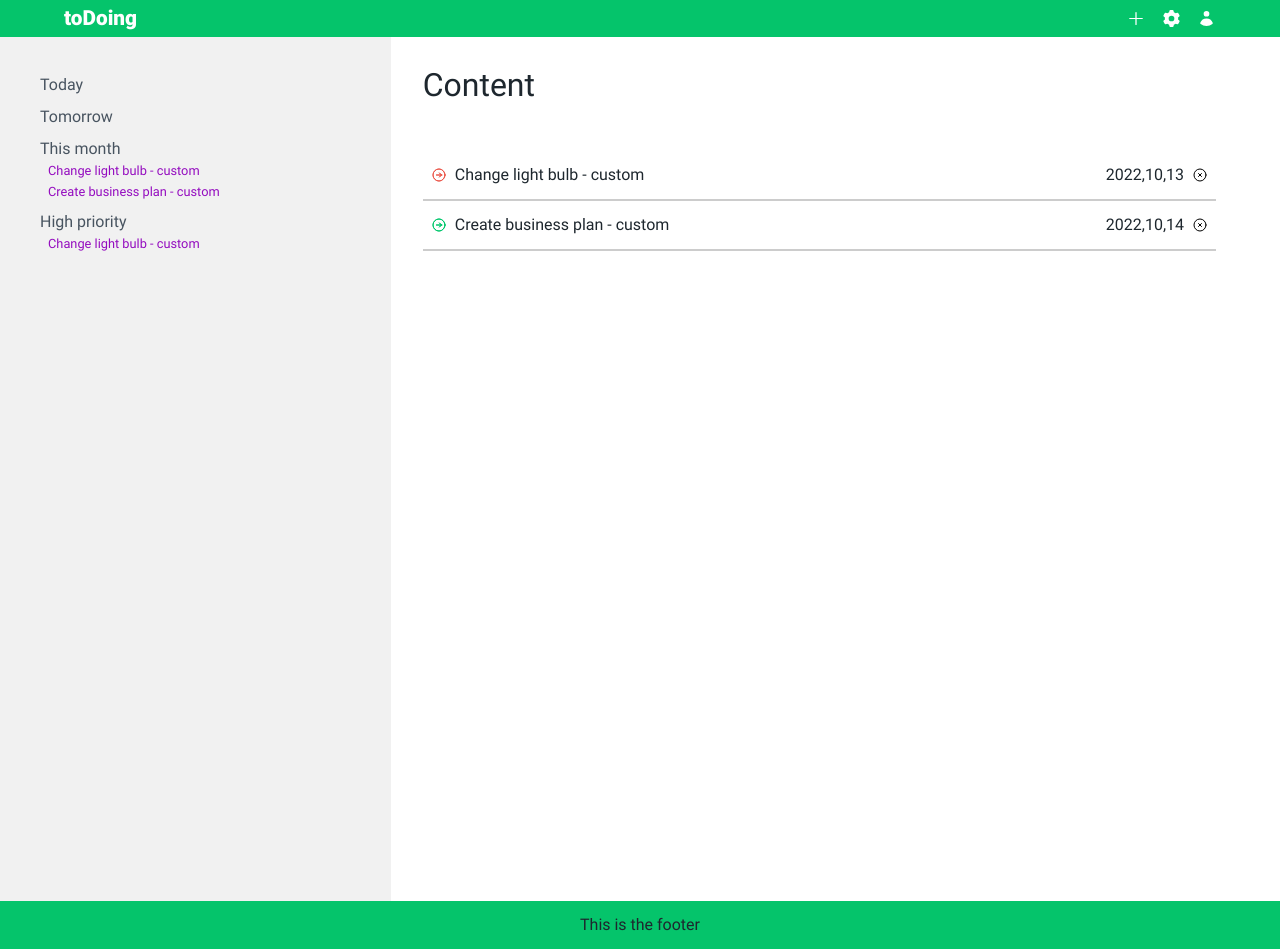
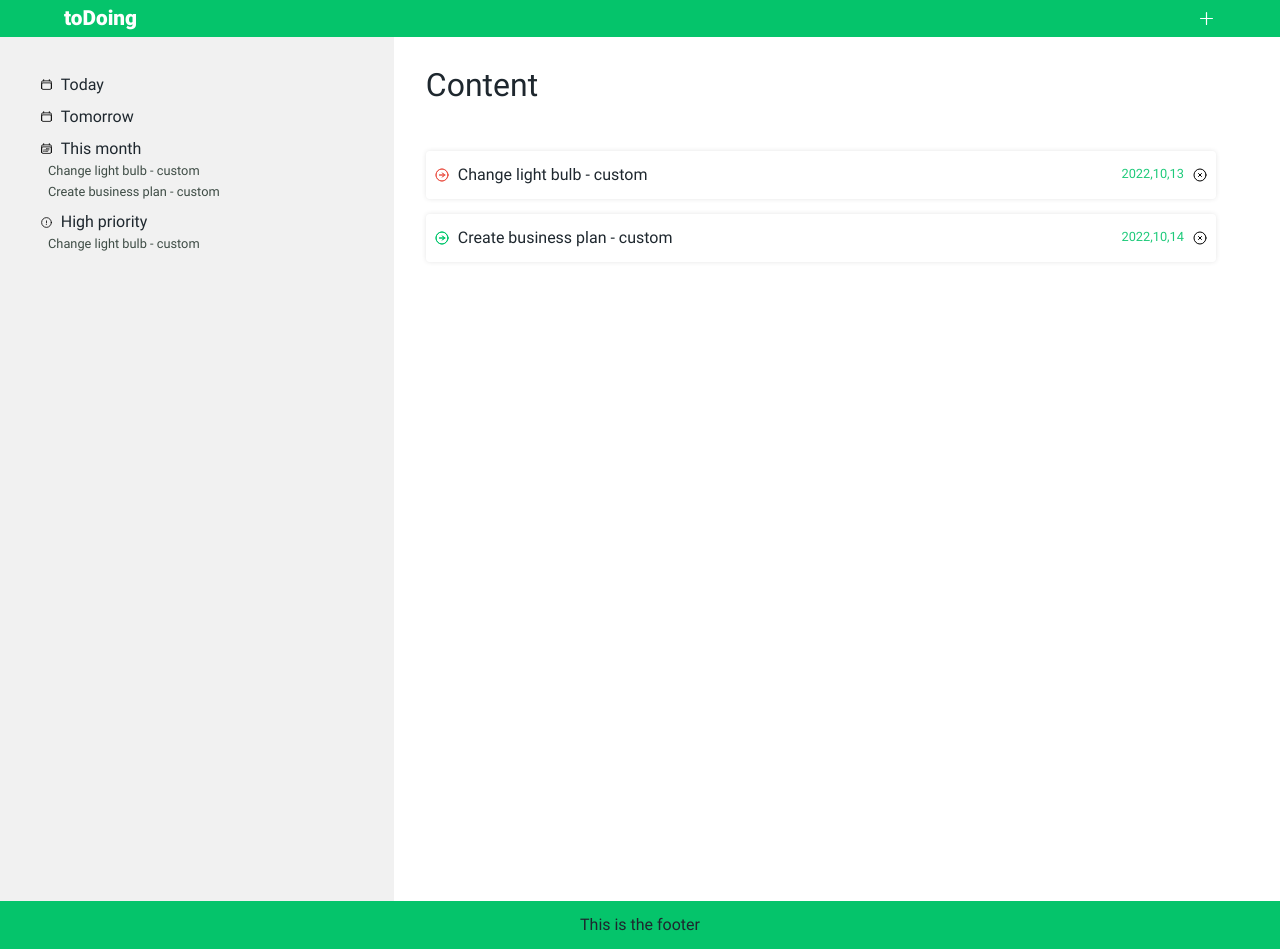
Before and after one commit to gregorsunta/todo-tastic, a website built with webpack: page dist/index.html in a window 1280 px wide. Built offline with nearby package versions, Linux system fonts and the light colour scheme.

Commit message:
add icons to projects

```diff
--- a/dist/fonts.css
+++ b/dist/fonts.css
@@ -5,6 +5,29 @@
 }
 @font-face {
   font-family: "Roboto";
+  src: url(./fonts/Roboto/Roboto-Bold.ttf);
+  font-weight: 700;
+}
+@font-face {
+  font-family: "Roboto";
+  src: url(./fonts/Roboto/Roboto-Medium.ttf);
+  font-weight: 600;
+}
+@font-face {
+  font-family: "Roboto";
   src: url(./fonts/Roboto/Roboto-Black.ttf);
   font-weight: 900;
 }
+
+@font-face {
+  font-family: "Roboto";
+  src: url(./fonts/Roboto/Roboto-Italic.ttf);
+  font-weight: 500;
+  font-style: italic;
+}
+@font-face {
+  font-family: "Roboto";
+  src: url(./fonts/Roboto/Roboto-ThinItalic.ttf);
+  font-weight: 300;
+  font-style: italic;
+}
--- a/dist/index.html
+++ b/dist/index.html
@@ -15,16 +15,36 @@
       </div>
       <div class="navigation-header">
         <button class="header-btn" id="add-btn"></button>
-        <button class="header-btn" id="settings-btn"></button>
-        <button class="header-btn" id="profile-btn"></button>
+        <!-- <button class="header-btn" id="settings-btn"></button> -->
+        <!-- <button class="header-btn" id="profile-btn"></button> -->
       </div>
     </header>
     <div id="main">
       <nav id="left-nav">
-        <div class="task-group today">Today</div>
-        <div class="task-group tomorrow">Tomorrow</div>
-        <div class="task-group month">This month</div>
-        <div class="task-group priority high">High priority</div>
+        <div class="task-group today">
+          <div class="group-title">
+            <img src="./images/tomorrow-icon.svg" class="icon" />
+            <p>Today</p>
+          </div>
+        </div>
+        <div class="task-group tomorrow">
+          <div class="group-title">
+            <img src="./images/tomorrow-icon.svg" class="icon" />
+            <p>Tomorrow</p>
+          </div>
+        </div>
+        <div class="task-group month">
+          <div class="group-title">
+            <img src="./images/calendar-icon.svg" class="icon" />
+            <p>This month</p>
+          </div>
+        </div>
+        <div class="task-group priority high">
+          <div class="group-title">
+            <img src="./images/caution-icon.svg" class="icon" />
+            <p>High priority</p>
+          </div>
+        </div>
         <!-- <div class="task-group priority medium">Medium priority</div> -->
         <!-- <div class="task-group priority low">Low priority</div> -->
       </nav>
--- a/dist/style.css
+++ b/dist/style.css
@@ -15,6 +15,7 @@
   --highlight-color: #05c46b;
   --fade-highlight-color: #3e4c45;
   --gray-color: #485460;
+  --fifty-gray-color: #808080;
   --white-color: #ffffff;
   --fade-color: #cccccc;
   --extra-fade-color: #f1f1f1;
@@ -35,12 +36,14 @@
   /* buttons */
   --icon-size: 1.2rem;
   --small-icon-size: 1rem;
+  --smaller-icon-size: 0.8rem;
   --white-filter: invert(100%) sepia(94%) saturate(0%) hue-rotate(248deg)
     brightness(106%) contrast(106%);
 
   /* layout */
   --common-border-radius: 2rem;
   --small-border-radius: 0.5rem;
+  --smaller-border-radius: 0.25rem;
   --large-padding: 4rem;
   --common-padding: 2rem;
   --small-padding: 2rem;
@@ -125,6 +128,7 @@ header {
   width: 17vw;
   text-align: left;
   background-color: var(--extra-fade-color);
+  /* gap: 5px; */
 }
 
 #left-nav > .btn {
@@ -135,7 +139,14 @@ header {
 #left-nav > .task-group {
   color: var(--secondary-color);
   padding: var(--smaller-padding);
+  /* border-bottom: 1.5px solid#D9D9D9; */
   /* padding-bottom: var(--small-padding); */
+}
+#left-nav > .task-group > .group-title {
+  display: flex;
+  /* justify-content: center; */
+  align-items: center;
+  gap: var(--smaller-padding);
 }
 #left-nav > .task-group > .task-container {
   padding: var(--smaller-padding) 0 0 var(--smaller-padding);
@@ -143,7 +154,7 @@ header {
 
 .task-group > .task-container > .task-name {
   font-size: var(--small-font-size);
-  color: #940cbf;
+  color: var(--fade-highlight-color);
 }
 
 #content-container {
@@ -163,15 +174,18 @@ header {
 #content {
   display: flex;
   flex-direction: column;
+  gap: 15px;
 }
 
 #content > .task-container {
+  border-radius: var(--smaller-border-radius);
   padding: var(--smaller-padding);
   height: var(--common-padding);
   display: flex;
   justify-content: space-between;
   align-items: center;
-  border-bottom: 2px solid var(--fade-color);
+  /* border-bottom: 1.5px solid #e6e6e6; */
+  box-shadow: 0 0 5px #e6e6e6;
 }
 
 .task-container > .left-side {
@@ -183,6 +197,12 @@ header {
   display: flex;
   align-items: center;
   gap: var(--smaller-padding);
+}
+.task-container > .right-side > p {
+  font-size: 0.8rem;
+  color: #1eca7a;
+  /* font-style: italic; */
+  font-weight: 500;
 }
 
 .task-priority {
@@ -315,3 +335,7 @@ footer {
   padding: 50px;
   display: none;
 }
+.icon {
+  height: var(--smaller-icon-size);
+  width: var(--smaller-icon-size);
+}
```
Also changed, not shown: dist/images/add-icon copy 2.svg (added), dist/images/calendar-icon.svg (added), dist/images/caution-icon.svg (added), dist/images/tomorrow-icon.svg (added).
